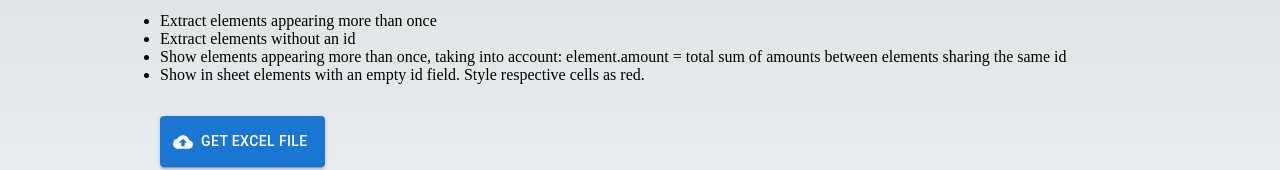
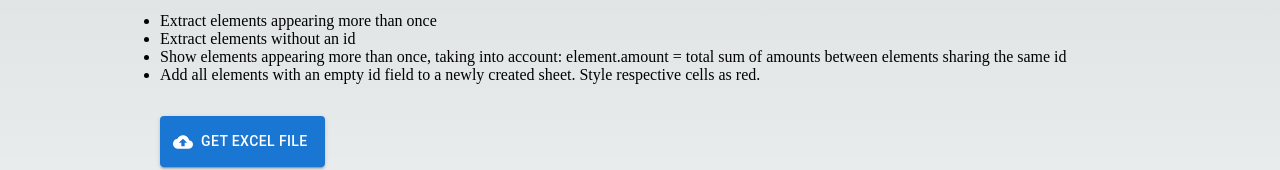
Before and after one commit to jualon92/excelTest, a Next.js app: page / in a window 1280 px wide. Shown: the part 248-418 px from the top of the page. Built offline with nearby package versions, Linux system fonts and the light colour scheme.

Commit message:
expanded readme doc

```diff
--- a/package.json
+++ b/package.json
@@ -25,6 +25,7 @@
     "notistack": "^3.0.1",
     "react": "18.2.0",
     "react-dom": "18.2.0",
+    "sharp": "^0.32.0",
     "typescript": "5.0.4",
     "xlsx": "^0.18.5",
     "xlsx-color": "^0.14.30",
--- a/pages/index.tsx
+++ b/pages/index.tsx
@@ -98,7 +98,7 @@ export default function Home() {
             sharing the same id
           </li>
           <li>
-            Show in sheet elements with an empty id field. Style respective
+            Add all elements with an empty id field to a newly created sheet. Style respective
             cells as red.{" "}
           </li>
         </ul>
```
Also changed, not shown: 2 other files (tests, documents, lock files or other folders).
